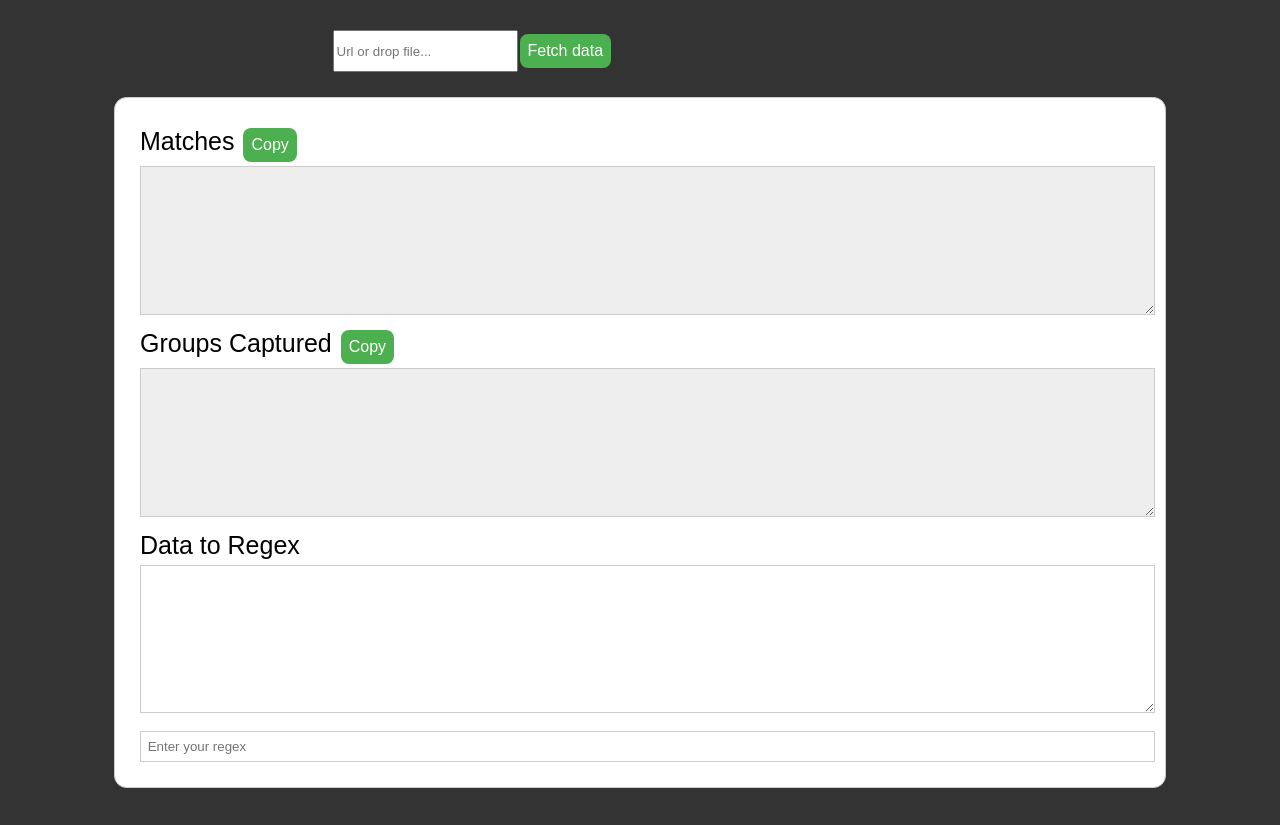
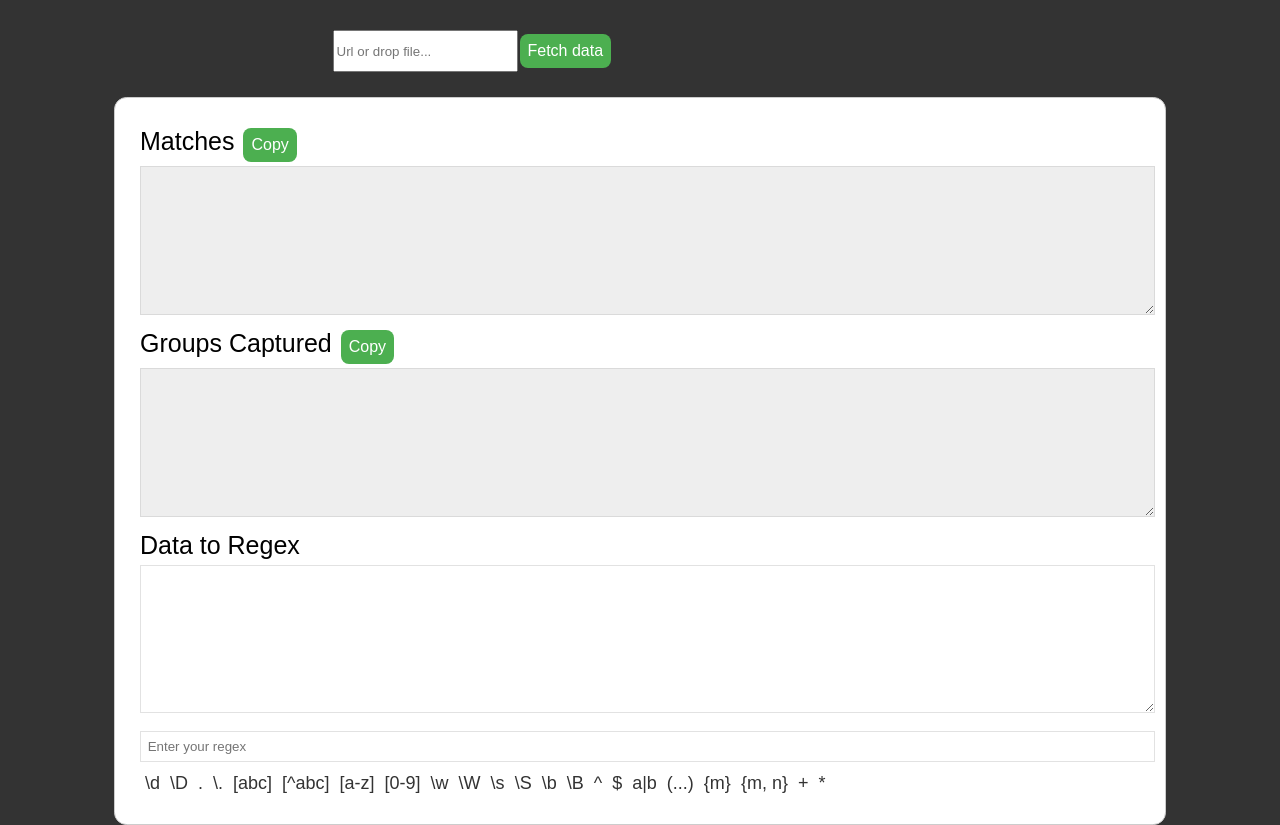
Before and after one commit to Ronterox/RegexTest, a plain HTML site: page index.html in a window 1280 px wide. Shown: the part 137-962 px from the top of the page. Before the commit the page ends 925 px from the top, so only its background shows below. Drawn offline with Linux system fonts and the light colour scheme.

Commit message:
Regex symbols hints and a little optimization

```diff
--- a/index.html
+++ b/index.html
@@ -26,6 +26,7 @@
 				<textarea id="input-textarea" cols="30" rows="10"></textarea>
 				<br />
 				<input type="text" id="regex" placeholder="Enter your regex" />
+				<div id="regex-symbols"></div>
 			</div>
 		</div>
 		<script src="index.js"></script>
--- a/index.js
+++ b/index.js
@@ -5,6 +5,32 @@ const inputUrl = document.getElementById("url-input");
 const inputRegex = document.getElementById("regex");
 const buttonFetch = document.getElementById("fetch-button");
 const showError = (error) => (textareaMatches.value = error);
+const divRegexSymbols = document.getElementById("regex-symbols");
+
+const regexSymbols = {
+	"\\d": "any digit",
+	"\\D": "any non digit character",
+	".": "any character",
+	"\\.": "period",
+	"[abc]": "only a,b or c",
+	"[^abc]": "not a,b, nor c",
+	"[a-z]": "from a to z",
+	"[0-9]": "from	0 to 9",
+	"\\w": "any alphanumeric character",
+	"\\W": "any non alphanumeric character",
+	"\\s": "any whitespace character",
+	"\\S": "any non whitespace character",
+	"\\b": "word boundary",
+	"\\B": "non word boundary",
+	"^": "beginning of string",
+	$: "end of string",
+	"a|b": "match a or b",
+	"(...)": "group",
+	"{m}": "m repetitions of pattern",
+	"{m, n}": "m to n repetitions of pattern",
+	"+": "one or more amount of characters",
+	"*": "any amount of characters",
+};
 
 function matchRegex(regex) {
 	if (!regex) return (textareaMatches.value = textareaGroup.value = "no matches");
@@ -13,9 +39,10 @@ function matchRegex(regex) {
 	const matches = input.matchAll(regex);
 
 	let next = matches.next();
-	textareaMatches.value = textareaGroup.value = next.done ? "no matches" : "";
+	let matchesString = "",
+		groupsString = "";
+	matchesString = groupsString = next.done ? "no matches" : "";
 
-	let matchesString = "", groupsString = "";
 	while (!next.done) {
 		const match = next.value;
 
@@ -25,8 +52,8 @@ function matchRegex(regex) {
 		next = matches.next();
 	}
 
-	textareaMatches.value += matchesString;
-	textareaGroup.value += groupsString;
+	textareaMatches.value = matchesString;
+	textareaGroup.value = groupsString;
 }
 
 for (const button of document.getElementsByClassName("copy-button")) {
@@ -83,3 +110,27 @@ inputRegex.addEventListener("input", (e) => {
 	const regex = e.target.value;
 	matchRegex(regex);
 });
+
+for (const [symbol, description] of Object.entries(regexSymbols)) {
+	const div = document.createElement("div");
+	div.classList.add("regex-symbol");
+	div.innerHTML = `<span class="symbol">${symbol}</span> <span class="description">${description}</span>`;
+
+	const spanSymbol = div.getElementsByClassName("symbol")[0];
+	const spanDescription = div.getElementsByClassName("description")[0];
+
+	spanSymbol.addEventListener("click", () => {
+		inputRegex.value += symbol;
+		inputRegex.focus();
+	});
+
+	spanSymbol.addEventListener("mouseover", () => {
+		spanDescription.style.display = "block";
+	});
+
+	spanSymbol.addEventListener("mouseout", () => {
+		spanDescription.style.display = "none";
+	});
+
+	divRegexSymbols.appendChild(div);
+}
--- a/style.css
+++ b/style.css
@@ -94,6 +94,24 @@ input[type="text"] {
 
 input[type="text"],
 textarea {
-	border: 1px solid #ccc;
+	border: 1px solid #cccccc8e;
 	padding: 0.5em;
 }
+
+#regex-symbols {
+	display: flex;
+	flex-wrap: wrap;
+}
+
+.symbol {
+	font-size: large;
+	color: #333;
+	cursor: pointer;
+	margin: 5px;
+}
+
+.description {
+	font-size: large;
+	color: #ccc;
+	display: none;
+}
```
